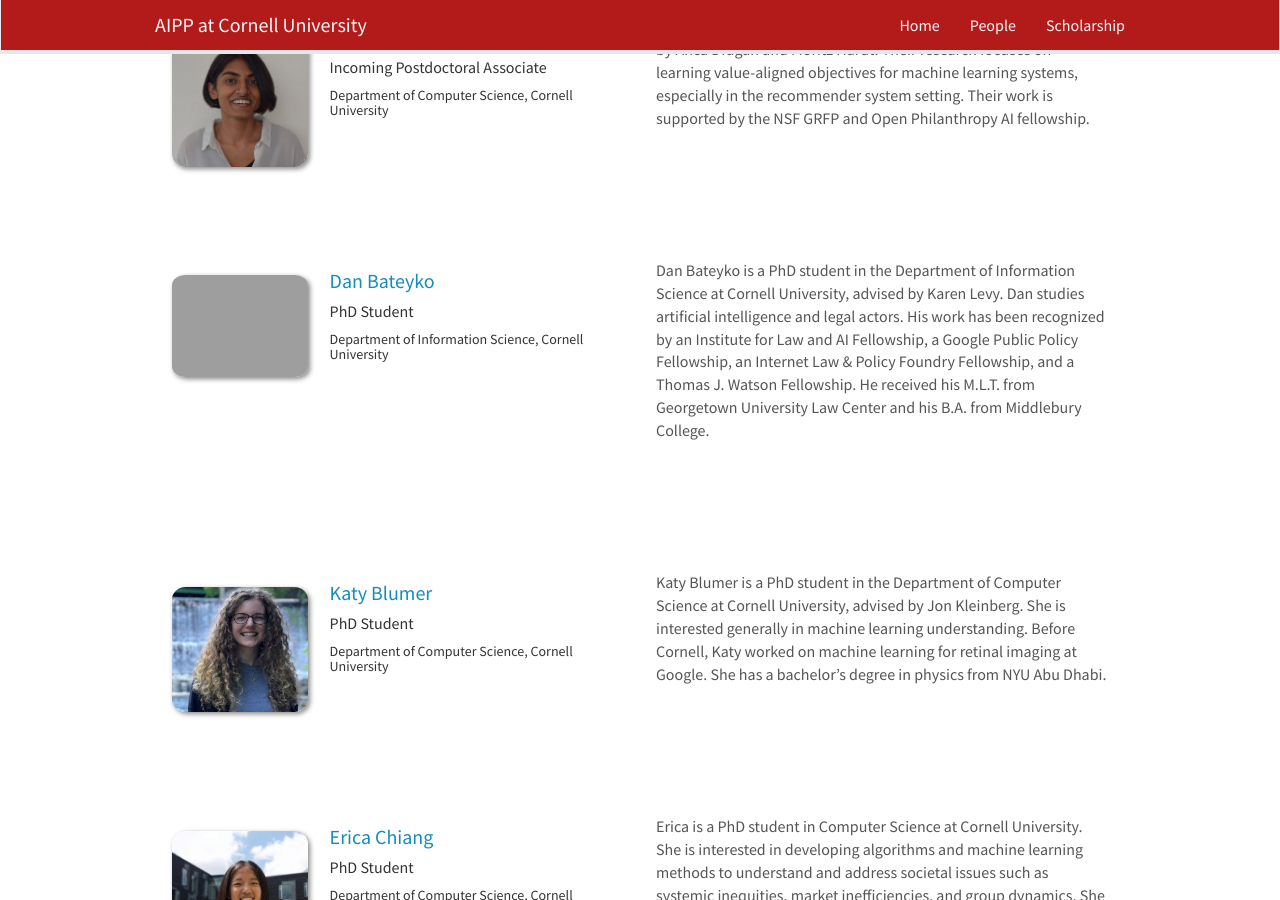
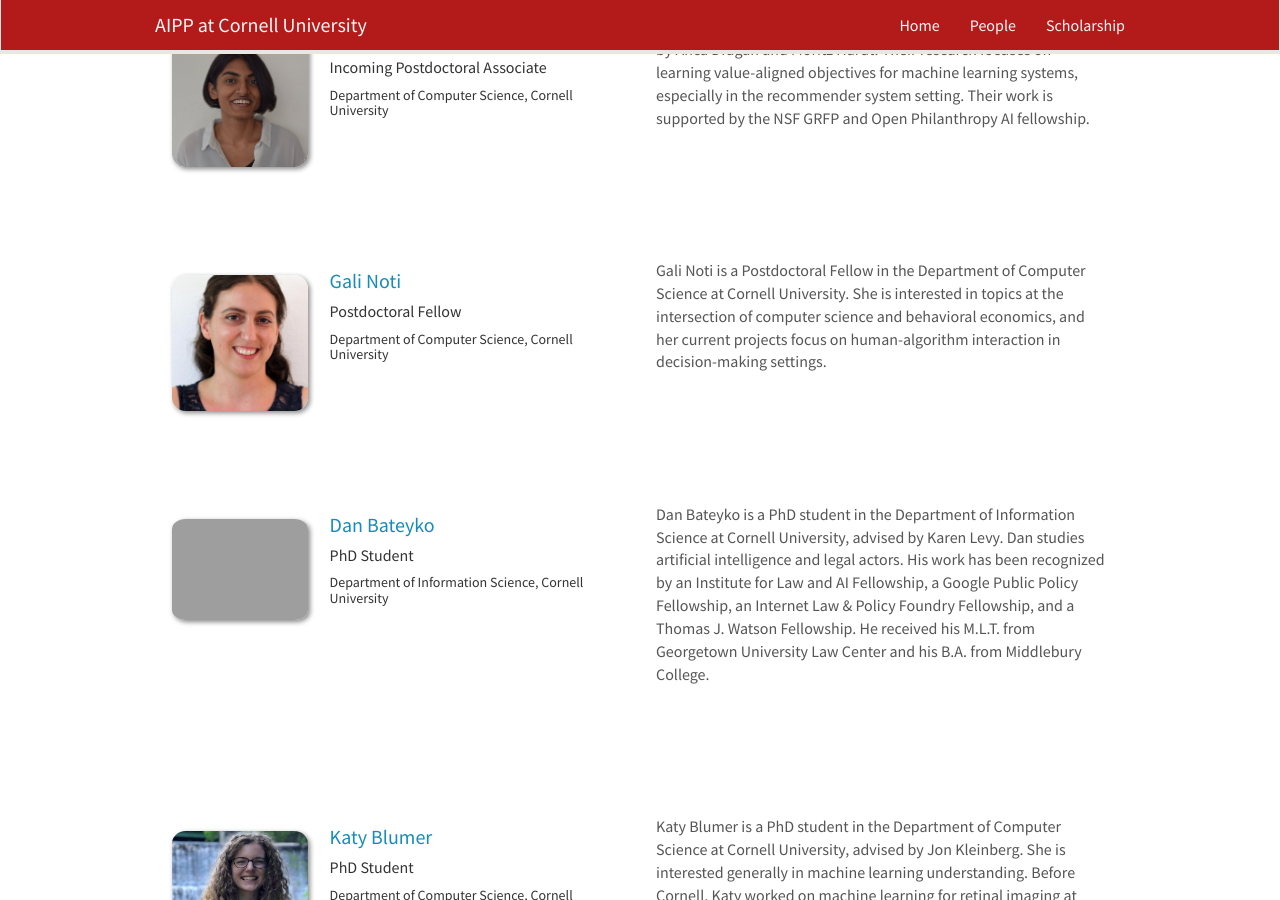
Before and after one commit to pasta41/aippwebsite, a Jekyll site: the page built from _pages/people.md, in a window 1280 px wide and 900 px high, scrolled down 5472 px. Built offline with Jekyll 4.4.1, drawn with Linux system fonts in a browser that asks for light colours; nearby versions of some CDN libraries.

Commit message:
Add Gali Noti profile

```diff
--- a/_data/people.yml
+++ b/_data/people.yml
@@ -124,6 +124,13 @@
   info: "Department of Computer Science, Cornell University"
   website: https://smithamilli.com/
   about: "Smitha is currently a PhD candidate in EECS at UC Berkeley, advised by Anca Dragan and Moritz Hardt. Their research focuses on learning value-aligned objectives for machine learning systems, especially in the recommender system setting. Their work is supported by the NSF GRFP and Open Philanthropy AI fellowship."
+
+- name: Gali Noti
+  photo: galinoti.jpg
+  title: "Postdoctoral Fellow"
+  info: "Department of Computer Science, Cornell University"
+  website: https://sites.google.com/view/galinoti
+  about: "Gali Noti is a Postdoctoral Fellow in the Department of Computer Science at Cornell University. She is interested in topics at the intersection of computer science and behavioral economics, and her current projects focus on human-algorithm interaction in decision-making settings."
 
 # BEGIN: Grad students
 
```
Also changed, not shown: images/teampic/galinoti.jpg (added).
